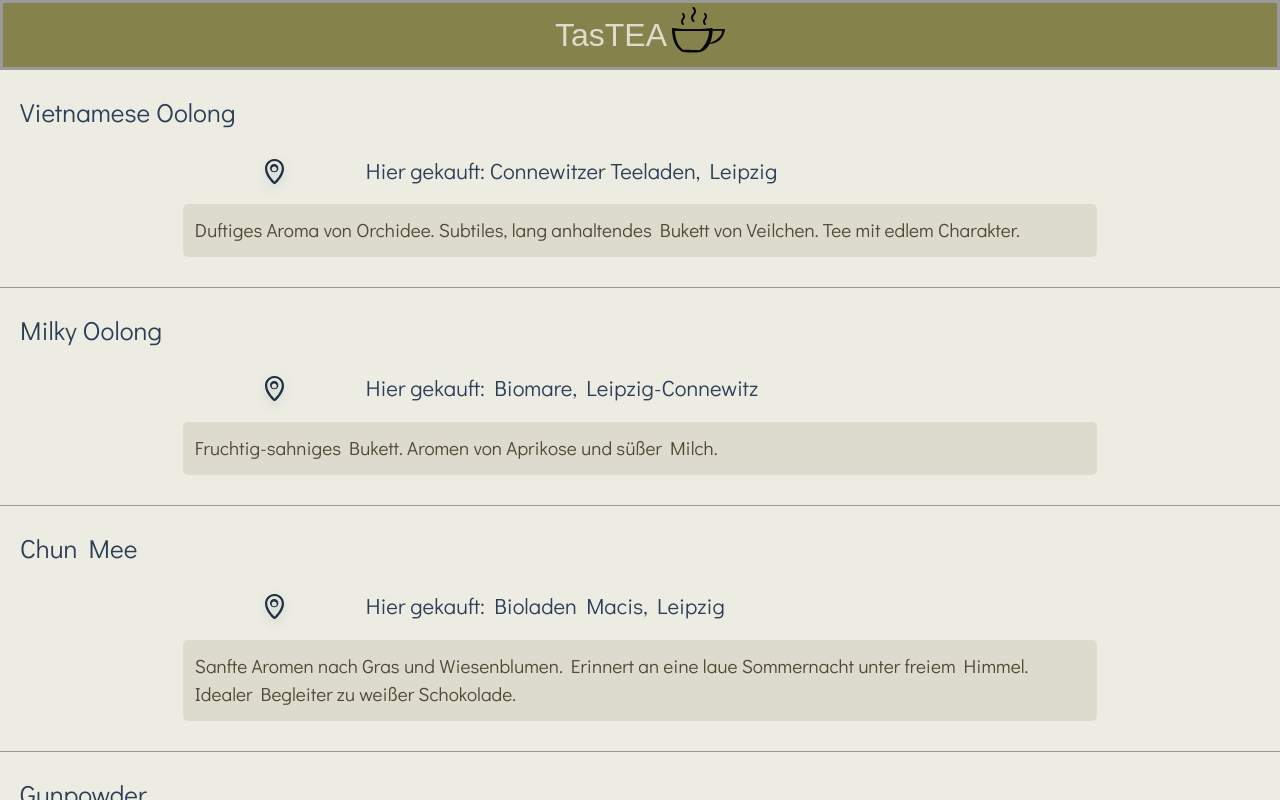
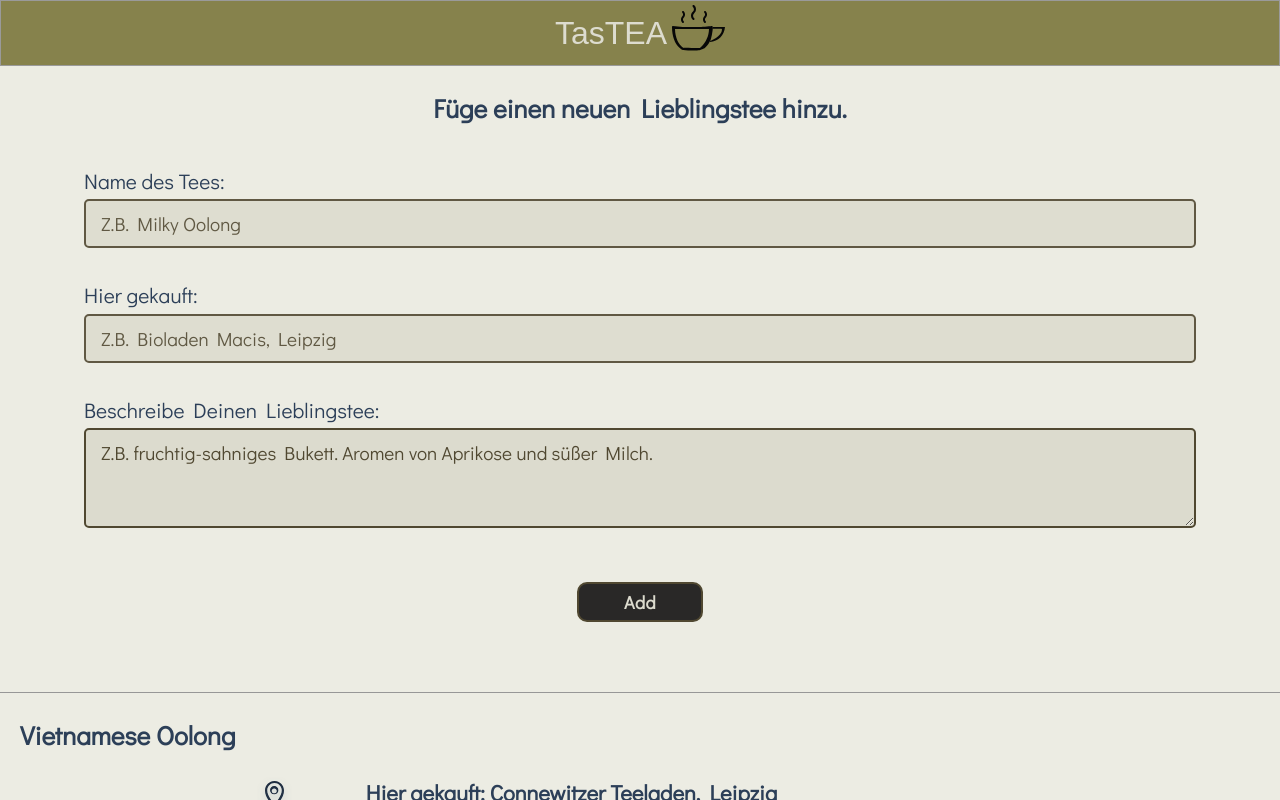
Before and after one commit to annettevogt/capstone-project, a React (Create React App) app: page / in a window 1280 px wide. Built offline with nearby package versions, Linux system fonts and the light colour scheme.

Commit message:
Add styling for InputForm

```diff
--- a/package.json
+++ b/package.json
@@ -3,12 +3,15 @@
   "version": "0.1.0",
   "private": true,
   "dependencies": {
+    "@hookform/resolvers": "0.0.6",
     "@testing-library/user-event": "^7.2.1",
     "pretty": "^2.0.0",
     "react": "^16.13.1",
     "react-dom": "^16.13.1",
+    "react-hook-form": "^6.0.5",
     "react-scripts": "3.4.1",
-    "styled-components": "^5.1.1"
+    "styled-components": "^5.1.1",
+    "yup": "^0.29.1"
   },
   "scripts": {
     "start": "react-scripts start",
--- a/src/App.js
+++ b/src/App.js
@@ -3,14 +3,18 @@ import Header from './components/Header'
 import TeaList from './components/TeaList'
 import teas from './components/teas.json'
 import styled from 'styled-components'
+import InputForm from './components/InputForm'
+import Footer from './components/Footer'
 
 export default function App() {
   return (
     <AppGrid>
       <Header />
       <Main>
+        <InputForm />
         <TeaList teas={teas} />
       </Main>
+      {/* <Footer /> */}
     </AppGrid>
   )
 }
--- /dev/null
+++ b/src/components/Footer.js
@@ -0,0 +1,31 @@
+// import React from 'react'
+// import styled from 'styled-components'
+// import AddButtonIcon from '../icons/AddButtonIcon.svg'
+
+// export default function Footer() {
+//   return (
+//     <FooterStyled>
+//       <BottomImg src={AddButtonIcon} alt="" />
+//     </FooterStyled>
+//   )
+// }
+
+// const FooterStyled = styled.section`
+//   display: grid;
+//   grid-template-columns: 1fr auto 1fr;
+//   grid-gap: 5px;
+//   align-items: center;
+//   opacity: 0.97;
+//   font-family: 'PTSans Regular', sans-serif;
+//   font-size: 32px;
+//   color: #dcdbce;
+//   line-height: 2;
+//   z-index: 100;
+//   width: 100%;
+// `
+
+// const BottomImg = styled.img`
+//   position: absolute; floating action button
+//   margin-bottom: 10px;
+//   grid-column-start: 2;
+// `
--- a/src/components/GlobalStyles.js
+++ b/src/components/GlobalStyles.js
@@ -7,7 +7,9 @@ export default createGlobalStyle`
   --secondary-light: rgba(131, 126, 71, 0.15);
   --primary-dark: #2c3f58;
   --primary-light: #979797;
-  --tertiary-dark: #504831;
+  --tertiary-dark: #292827;
+  --tertiary-medium-dark: #504831;
+
   scroll-behavior: smooth;
 }
 
@@ -21,4 +23,18 @@ body {
   font-family: "Didact Gothic", sans-serif;
   overscroll-behavior: none;
 }
+
+h2 {
+  color: var(--primary-dark);
+  font-size: 26px;
+  line-height: 1.64;
+  font-stretch: normal;
+}
+
+h3 {
+  font-family: 'Didact Gothic', sans-serif;
+  color: var(--primary-dark);
+  font-size: 22px;
+  line-height: 1.44;
+}
 `
--- a/src/components/Header.js
+++ b/src/components/Header.js
@@ -17,11 +17,11 @@ const HeaderStyled = styled.header`
   grid-gap: 5px;
   align-items: center;
   opacity: 0.97;
-  border: solid #979797;
-  background-color: #837e47;
+  border: 1px solid var(--primary-light);
+  background-color: var(--secondary-dark);
   font-family: 'PTSans Regular', sans-serif;
   font-size: 32px;
-  color: #dcdbce;
+  color: var(--secondary-medium-light);
   line-height: 2;
   /* position: fixed; */
   z-index: 100;
--- /dev/null
+++ b/src/components/InputForm.js
@@ -0,0 +1,184 @@
+import React from 'react'
+import { useForm } from 'react-hook-form'
+import styled from 'styled-components'
+
+// const projectSchema = yup.object().shape({
+//   name: yup.string().min(5).max(40).required(),
+//   pointPurchase: yup.string().min(10).max(40).required(),
+//   description: yup.string().min(10).max(300).required(),
+// })
+
+// export default function AddNewProjectForm({ updateProjectList }) {
+//   const { register, handleSubmit, errors } = useForm({
+//     resolver: yupResolver(projectSchema),
+//   })
+
+export default function InputForma() {
+  const { register, handleSubmit, errors } = useForm()
+  const onSubmit = (data) => console.log(data)
+
+  return (
+    <StyledForm onSubmit={handleSubmit(onSubmit)}>
+      <StyledH2>Füge einen neuen Lieblingstee hinzu.</StyledH2>
+      <StyledLabel>
+        Name des Tees:
+        <StyledInput
+          name="name"
+          placeholder="Z.B. Milky Oolong"
+          ref={register({
+            required: true,
+            minLength: 5,
+          })}
+        />
+        {errors.name && errors.name.type === 'required' && (
+          <StyledParagraph>Your name is required.</StyledParagraph>
+        )}
+        {errors.name && errors.name.type === 'minLength' && (
+          <StyledParagraph>
+            Your name requires at least 5 characters.
+          </StyledParagraph>
+        )}
+      </StyledLabel>
+      <StyledLabel>
+        Hier gekauft:
+        <StyledInput
+          name="pointPurchase"
+          placeholder="Z.B. Bioladen Macis, Leipzig"
+          ref={register({
+            required: true,
+            minLength: 10,
+          })}
+        />
+        {errors.pointPurchase && errors.pointPurchase.type === 'required' && (
+          <StyledParagraph>Your point of purchase is required.</StyledParagraph>
+        )}
+        {errors.pointPurchase && errors.pointPurchase.type === 'minLength' && (
+          <StyledParagraph>
+            Your point of purchase requires at least 5 characters.
+          </StyledParagraph>
+        )}
+      </StyledLabel>
+      <StyledLabel>
+        Beschreibe Deinen Lieblingstee:
+        <StyledTextarea
+          name="description"
+          placeholder="Z.B. fruchtig-sahniges Bukett. Aromen von Aprikose und süßer Milch."
+          ref={register({
+            required: true,
+            minLength: 20,
+            maxLength: 300,
+          })}
+        />
+        {errors.description && errors.description.type === 'required' && (
+          <StyledParagraph>Your description is required.</StyledParagraph>
+        )}
+        {errors.description && errors.description.type === 'minLength' && (
+          <StyledParagraph>
+            Your description requires at least 5 characters.
+          </StyledParagraph>
+        )}
+        {errors.description && errors.description.type === 'maxLength' && (
+          <StyledParagraph>
+            Your description allows maximal 300 characters.
+          </StyledParagraph>
+        )}
+      </StyledLabel>
+      <StyledAddButton type="submit">Add</StyledAddButton>
+      <StyledLine></StyledLine>
+    </StyledForm>
+  )
+}
+
+const StyledForm = styled.form`
+  display: flex;
+  justify-content: center;
+  align-items: center;
+  flex-flow: column wrap;
+  background-color: var(--secondary-light);
+`
+const StyledH2 = styled.h2`
+  margin: 15px;
+  padding: 6px 5px;
+`
+
+const StyledLabel = styled.label`
+  width: 90%;
+  font-family: 'Didact Gothic', sans-serif;
+  color: var(--primary-dark);
+  font-size: 21px;
+  padding: 15px 20px;
+`
+
+const StyledInput = styled.input`
+  box-sizing: border-box;
+  width: 100%;
+  border-radius: 5px;
+  border: 2px solid var(--tertiary-medium-dark);
+  background-color: var(--secondary-medium-light);
+  padding: 10px 15px;
+  margin: 2px 0;
+  font-family: 'Didact Gothic', sans-serif;
+  font-size: 19px;
+  opacity: 0.9;
+  ::-webkit-input-placeholder {
+    color: var(--tertiary-medium-dark);
+  }
+  :focus {
+    outline: solid 1px var(--secondary-dark);
+    box-shadow: 0 0 0 1pt var(--secondary-dark);
+  }
+`
+
+const StyledTextarea = styled.textarea`
+  width: 100%;
+  height: 100px;
+  box-sizing: border-box;
+  border-radius: 5px;
+  color: var(--tertiary-medium-dark);
+  background-color: var(--secondary-medium-light);
+  font-family: 'Didact Gothic', sans-serif;
+  font-size: 19px;
+  border: 2px solid var(--tertiary-medium-dark);
+  padding: 10px 15px;
+  margin: 2px 0 0 0;
+  ::-webkit-input-placeholder {
+    color: var(--tertiary-medium-dark);
+  }
+  :focus {
+    outline: hidden 1px var(--secondary-dark);
+    box-shadow: 0 0 0 1pt var(--secondary-dark);
+  }
+`
+const StyledLine = styled.div`
+  display: block;
+  border-bottom: solid 1px var(--primary-light);
+  padding: 20px 0;
+  width: 100%;
+`
+
+const StyledAddButton = styled.button`
+  margin: 30px auto;
+  justify-content: center;
+  width: 126px;
+  height: 40px;
+  border-radius: 10px;
+  background: var(--tertiary-dark);
+  border: 2px solid var(--tertiary-medium-dark);
+  color: var(--secondary-medium-light);
+  font-family: 'Didact Gothic';
+  font-size: 18px;
+  font-weight: bold;
+  letter-spacing: 0.39px;
+
+  :focus {
+    outline: hidden 1px var(--secondary-dark);
+    box-shadow: 0 0 1px 1pt var(--secondary-dark);
+  }
+`
+
+const StyledParagraph = styled.p`
+  font-family: 'Didact Gothic', sans-serif;
+  color: var(--tertiary-medium-dark);
+  font-size: 16px;
+  margin: 1px 10px;
+`
--- a/src/components/TeaListItem.js
+++ b/src/components/TeaListItem.js
@@ -30,11 +30,6 @@ const StyledH2 = styled.h2`
   align-self: center;
   padding: 6px 5px;
   margin: 15px;
-  color: var(--primary-dark);
-  font-size: 26px;
-  font-weight: normal;
-  line-height: 1.64;
-  font-stretch: normal;
 `
 
 const StyledImg = styled.img`
@@ -48,11 +43,6 @@ const StyledH3 = styled.h3`
   grid-column-end: 7;
   grid-row-start: 2;
   margin-bottom: 18px;
-  font-family: 'Didact Gothic', sans-serif;
-  color: var(--primary-dark);
-  font-size: 22px;
-  font-weight: normal;
-  line-height: 1.44;
 `
 
 const StyledP = styled.p`
@@ -65,8 +55,7 @@ const StyledP = styled.p`
   border-radius: 5px;
   background-color: var(--secondary-medium-light);
   font-size: 19px;
-  font-weight: normal;
-  color: var(--tertiary-dark);
+  color: var(--tertiary-medium-dark);
 `
 const StyledLine = styled.div`
   grid-column-start: 1;
```
Also changed, not shown: 2 other files (tests, documents, lock files or other folders).
